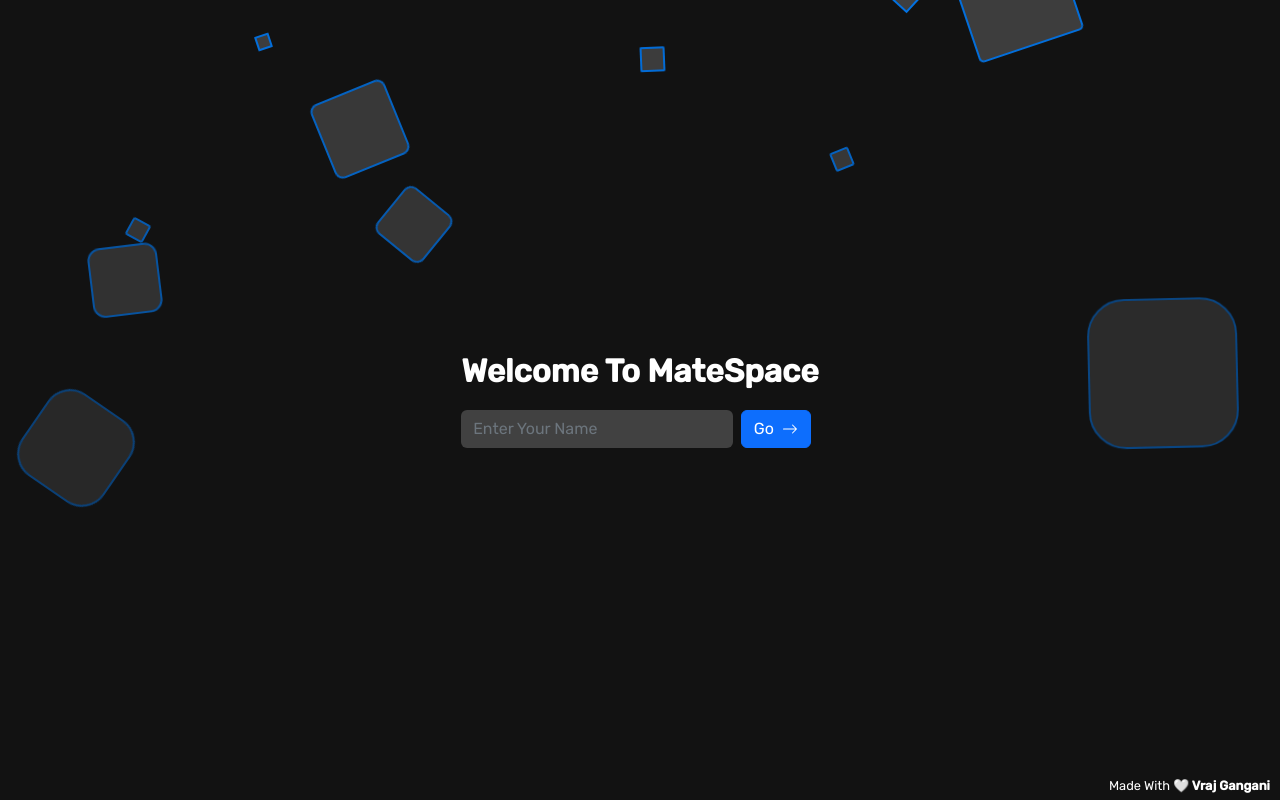
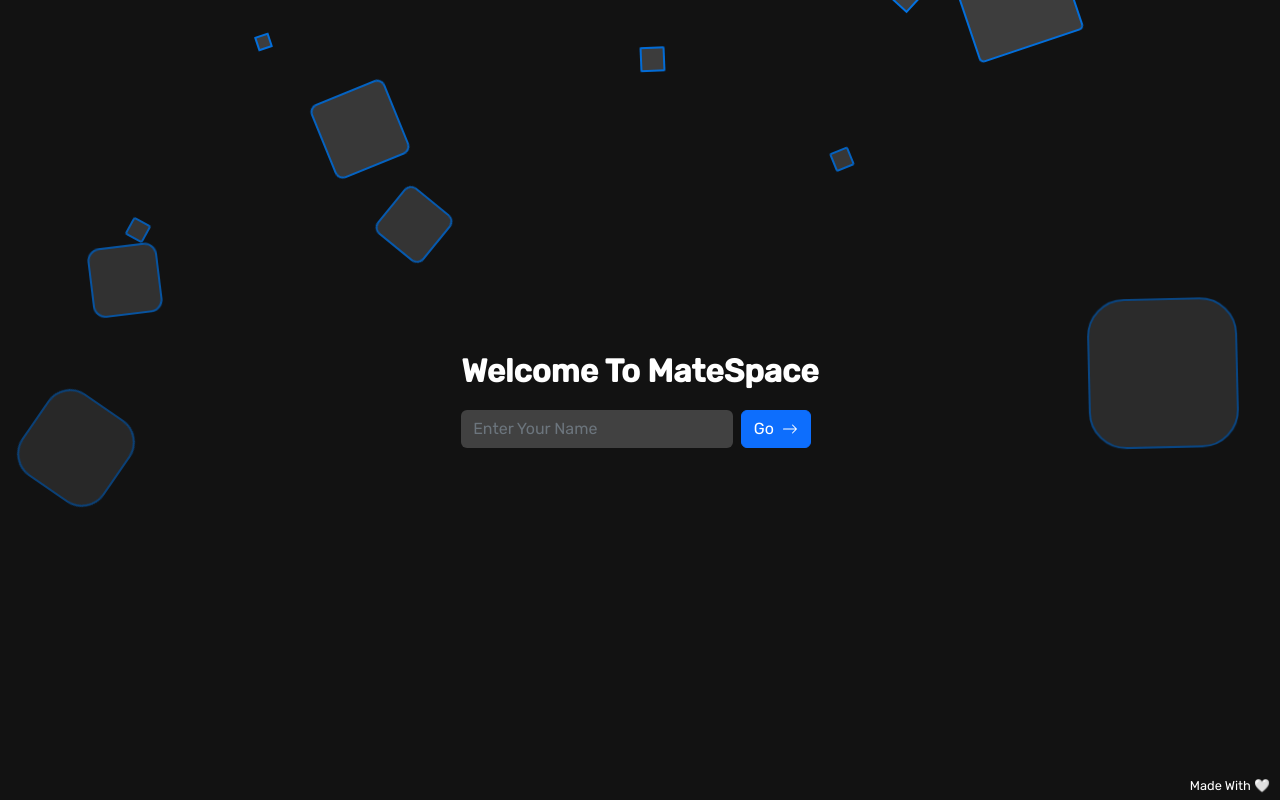
Before and after one commit to vrajgangani/MateSpace, a React (Create React App) app: page / in a window 1280 px wide. Built offline with nearby package versions, Linux system fonts and the light colour scheme.

Commit message:
remove name in home page

```diff
--- a/src/App.js
+++ b/src/App.js
@@ -1,4 +1,4 @@
-import React, { useState } from "react";
+import React, { useEffect, useState } from "react";
 import "./App.css";
 import Chat from "./Component/Chat";
 import Sidebar from "./Component/Sidebar";
@@ -8,14 +8,17 @@ import { UserName } from "Component/UserName";
 import { LoginContext } from "Utility/LoginContext";
 
 function App() {
-  const [userLogin, setUserLogin] = useState(false);
+  const [isUserLogin, setIsUserLogin] = useState(false);
   const [userName, setUserName] = useState("");
+
   return (
     <>
       <BrowserRouter>
         <div className="app">
-          <LoginContext.Provider value={{ setUserLogin, setUserName,userName }}>
-            {userLogin ? (
+          <LoginContext.Provider
+            value={{ setIsUserLogin, setUserName, userName }}
+          >
+            {isUserLogin ? (
               <div className="chat-outer">
                 <Sidebar userName={userName} />
                 <Routes>
--- a/src/Component/Home.css
+++ b/src/Component/Home.css
@@ -1,6 +1,5 @@
 .area{
     background: #121212 !important;
-    background: -webkit-linear-gradient(to left, #8f94fb, #4e54c8);
     width: 100%;
     height:100vh;
     display: flex;
--- a/src/Component/UserName.js
+++ b/src/Component/UserName.js
@@ -1,17 +1,17 @@
 import React, { useContext } from "react";
-import { Arrow90degRight, ArrowRight } from "react-bootstrap-icons";
+import { ArrowRight } from "react-bootstrap-icons";
 import { LoginContext } from "Utility/LoginContext";
 import "./Home.css";
 
 export const UserName = () => {
-  const { setUserLogin, setUserName,userName } = useContext(LoginContext);
+  const { setIsUserLogin, setUserName,userName } = useContext(LoginContext);
 
   const onChangeUserName = (e) => {
     setUserName(e.target.value);
   };
   const submitUserName = (event) => {
     event.preventDefault()
-    setUserLogin(Boolean(userName?.length));
+    setIsUserLogin(Boolean(userName?.length));  //if user enter name then set it true
   };
   return (
     <>
@@ -34,7 +34,7 @@ export const UserName = () => {
             </form>
           </div>
           <div style={{ position: "absolute", bottom: "5px", right: "10px",fontSize:'0.8rem' }}>
-            Made With <strong>🤍 Vraj Gangani</strong>
+            Made With <strong>🤍</strong>
           </div>
         </div>
         <ul className="circles">
```
